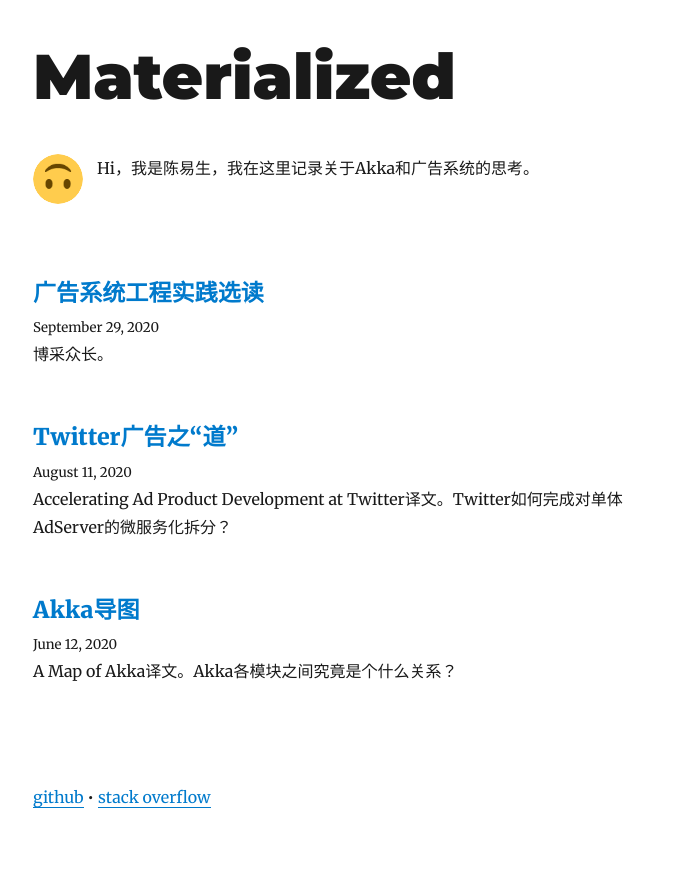
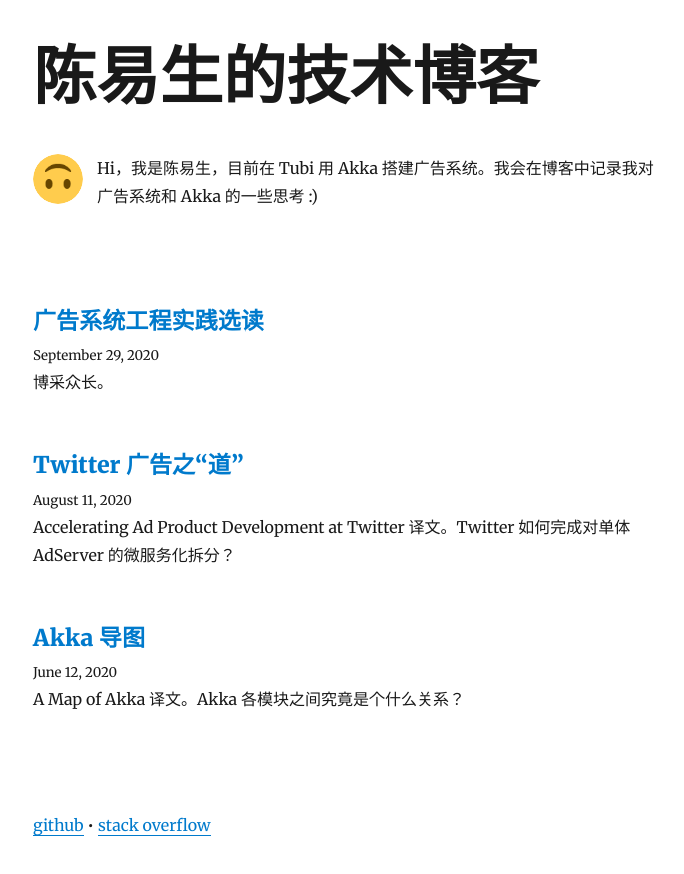
Before and after one commit to YikSanChan/yiksanchan.com, a Gatsby site: page / in a window 1280 px wide. Shown: the whole page, without its empty margins (292-976 px from the left). Before the commit the page ends 853 px from the top, so only its background shows below. Built offline with nearby package versions, Linux system fonts and the light colour scheme; Gatsby itself is replaced by a stand-in of ours; some packages are replaced by stand-ins of ours.

Commit message:
rename the blog

```diff
--- a/content/blog/a-map-of-akka/index.md
+++ b/content/blog/a-map-of-akka/index.md
@@ -1,7 +1,7 @@
 ---
-title: Akka导图
+title: Akka 导图
 date: "2020-06-12"
-description: A Map of Akka译文。Akka各模块之间究竟是个什么关系？
+description: A Map of Akka 译文。Akka 各模块之间究竟是个什么关系？
 ---
 
 **译者的话**
--- a/content/blog/accelerating-ad-product-development-at-twitter/index.md
+++ b/content/blog/accelerating-ad-product-development-at-twitter/index.md
@@ -1,7 +1,7 @@
 ---
-title: Twitter广告之“道”
+title: Twitter 广告之“道”
 date: "2020-08-11"
-description: Accelerating Ad Product Development at Twitter译文。Twitter如何完成对单体AdServer的微服务化拆分？
+description: Accelerating Ad Product Development at Twitter 译文。Twitter 如何完成对单体 AdServer 的微服务化拆分？
 ---
 
 **译者的话**
--- a/gatsby-config.js
+++ b/gatsby-config.js
@@ -1,12 +1,12 @@
 module.exports = {
   siteMetadata: {
-    title: `Materialized`,
+    title: `陈易生的技术博客`,
     author: {
       name: `Yik San Chan`,
       email: `evan.chanyiksan@gmail.com`,
     },
     siteUrl: `https://yiksanchan.com`,
-    description: `Hi，我是陈易生，我在这里记录关于Akka和广告系统的思考。`,
+    description: `Hi，我是陈易生，目前在 Tubi 用 Akka 搭建广告系统。我会在博客中记录我对广告系统和 Akka 的一些思考 :)`,
     social: {
       github: `yiksanchan`,
       stackoverflow: 7550592,
```
